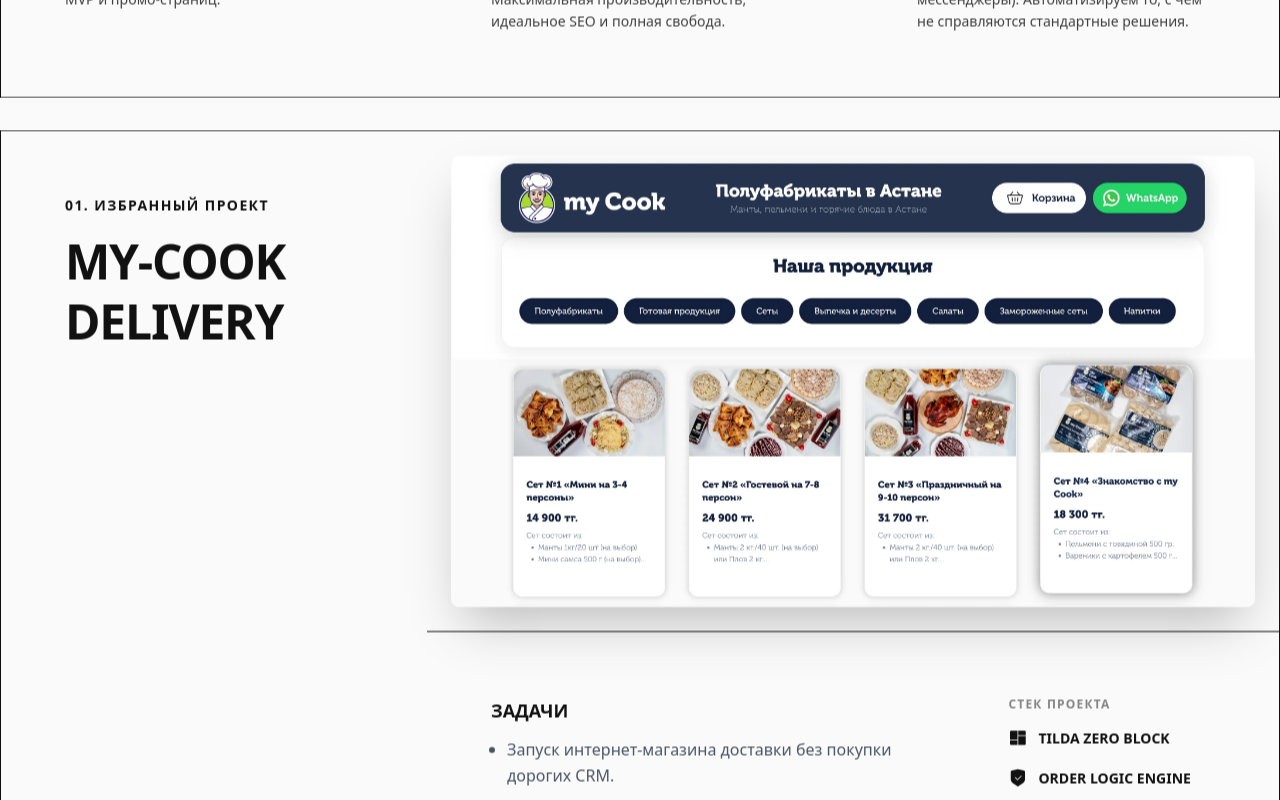
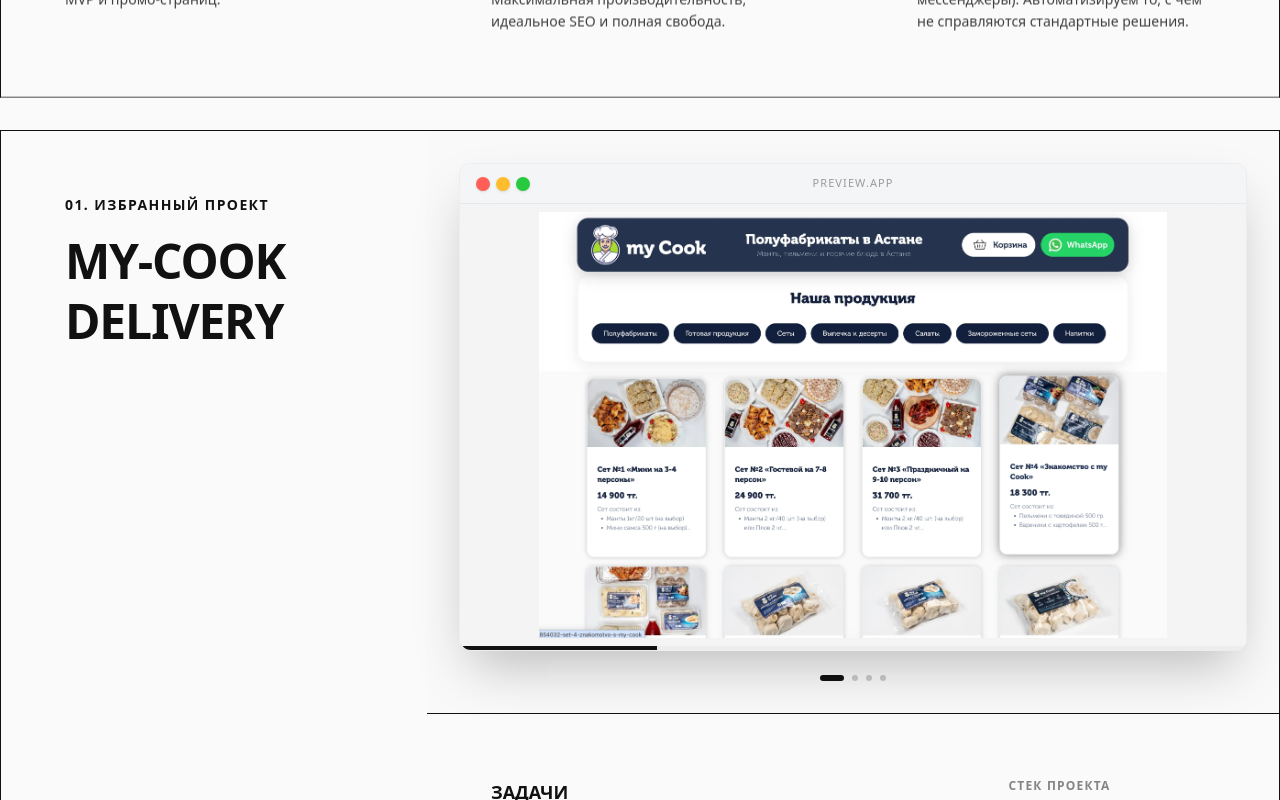
Before and after one commit to abzalt1/abzalt1.github.io, a Next.js app: page / in a window 1280 px wide. Shown: the part 1180-1980 px from the top of the page. Built offline with nearby package versions, Linux system fonts and the light colour scheme.

Commit message:
feat: enhance project screenshot viewer with macOS window frame and manual controls

```diff
--- a/src/components/Projects.tsx
+++ b/src/components/Projects.tsx
@@ -16,29 +16,48 @@ interface ProjectCardProps {
 }
 
 const ProjectCard = ({ number, title, category, image, tasks, link, stack, onImageClick, status }: ProjectCardProps) => {
-    const cardRef = useRef<HTMLDivElement>(null);
     const [currentImageIndex, setCurrentImageIndex] = useState(0);
     const [isHovered, setIsHovered] = useState(false);
+    const [isAutoPlaying, setIsAutoPlaying] = useState(true);
 
     const images = Array.isArray(image) ? image : (image ? [image] : []);
 
     useEffect(() => {
         let interval: NodeJS.Timeout;
-        if (isHovered && images.length > 1) {
+        if (isHovered && isAutoPlaying && images.length > 1) {
             interval = setInterval(() => {
                 setCurrentImageIndex((prev) => (prev + 1) % images.length);
-            }, 2000);
-        } else {
-            setCurrentImageIndex(0);
+            }, 3000);
         }
         return () => clearInterval(interval);
-    }, [isHovered, images.length]);
+    }, [isHovered, isAutoPlaying, images.length]);
+
+    const handlePrev = (e: React.MouseEvent) => {
+        e.stopPropagation();
+        setIsAutoPlaying(false);
+        setCurrentImageIndex((prev) => (prev - 1 + images.length) % images.length);
+    };
+
+    const handleNext = (e: React.MouseEvent) => {
+        e.stopPropagation();
+        setIsAutoPlaying(false);
+        setCurrentImageIndex((prev) => (prev + 1) % images.length);
+    };
+
+    const goToImage = (e: React.MouseEvent, idx: number) => {
+        e.stopPropagation();
+        setIsAutoPlaying(false);
+        setCurrentImageIndex(idx);
+    };
 
     return (
         <div
             className={`grid grid-cols-1 md:grid-cols-12 gap-0 grid-border bg-white dark:bg-black overflow-hidden ${status ? 'opacity-60 hover:opacity-100 duration-500' : ''}`}
             onMouseEnter={() => setIsHovered(true)}
-            onMouseLeave={() => setIsHovered(false)}
+            onMouseLeave={() => {
+                setIsHovered(false);
+                setIsAutoPlaying(true);
+            }}
         >
             <div className="md:col-span-4 p-8 md:p-16 border-b-grid md:border-b-0 md:border-r-grid flex flex-col justify-between">
                 <div>
@@ -56,20 +75,88 @@ const ProjectCard = ({ number, title, category, image, tasks, link, stack, onIma
             <div className="md:col-span-8 p-0 flex flex-col">
                 {images.length > 0 ? (
                     <>
-                        <div className="p-4 md:p-6 border-b-grid">
-                            <div className="aspect-video overflow-hidden relative rounded-lg border border-white/10 shadow-2xl">
+                        <div className="p-4 md:p-8 flex flex-col gap-4 border-b-grid bg-gray-50/50 dark:bg-zinc-900/20">
+                            {/* macOS Window Frame */}
+                            <div className="relative group w-full max-w-4xl mx-auto flex flex-col rounded-xl overflow-hidden border border-black/5 dark:border-white/10 shadow-2xl transition-all duration-500 ease-in-out bg-white dark:bg-black">
+                                {/* Chrome Bar */}
+                                <div className="h-10 bg-gray-100/80 dark:bg-zinc-800/80 backdrop-blur-md flex items-center px-4 gap-2 border-b border-black/5 dark:border-white/5 relative z-20">
+                                    <div className="flex gap-1.5">
+                                        <div className="w-3.5 h-3.5 rounded-full bg-[#ff5f56] shadow-sm"></div>
+                                        <div className="w-3.5 h-3.5 rounded-full bg-[#ffbd2e] shadow-sm"></div>
+                                        <div className="w-3.5 h-3.5 rounded-full bg-[#27c93f] shadow-sm"></div>
+                                    </div>
+                                    <div className="absolute left-1/2 -translate-x-1/2 text-[11px] font-medium opacity-40 uppercase tracking-widest pointer-events-none hidden sm:block">
+                                        Preview.app
+                                    </div>
+                                </div>
+
+                                {/* Content Area with dynamic transition */}
+                                <div className="relative aspect-video overflow-hidden bg-zinc-100 dark:bg-zinc-900 flex items-center justify-center transition-all duration-700">
                                     {images.map((img, idx) => (
+                                        <div
+                                            key={idx}
+                                            className={`absolute inset-0 transition-all duration-700 ease-in-out ${idx === currentImageIndex ? 'opacity-100 scale-100 z-10' : 'opacity-0 scale-95 z-0'
+                                                }`}
+                                        >
                                             <Image
-                                        key={idx}
                                                 src={img}
                                                 alt="Website screenshot"
                                                 fill
-                                        className={`object-cover object-top cursor-zoom-in transition-opacity duration-1000 ${idx === currentImageIndex ? 'opacity-100 z-10' : 'opacity-0 z-0'}`}
+                                                className="object-contain p-2 cursor-zoom-in"
                                                 onClick={() => onImageClick(img)}
+                                                priority={idx === 0}
+                                            />
+                                        </div>
+                                    ))}
+
+                                    {/* Navigation Arrows */}
+                                    {images.length > 1 && (
+                                        <>
+                                            <button
+                                                onClick={handlePrev}
+                                                className="absolute left-4 top-1/2 -translate-y-1/2 z-30 p-2 rounded-full bg-black/10 hover:bg-black/20 dark:bg-white/10 dark:hover:bg-white/20 backdrop-blur-sm opacity-0 group-hover:opacity-100 transition-all duration-300 transform -translate-x-2 group-hover:translate-x-0"
+                                                aria-label="Previous image"
+                                            >
+                                                <i className="ri-arrow-left-s-line text-xl"></i>
+                                            </button>
+                                            <button
+                                                onClick={handleNext}
+                                                className="absolute right-4 top-1/2 -translate-y-1/2 z-30 p-2 rounded-full bg-black/10 hover:bg-black/20 dark:bg-white/10 dark:hover:bg-white/20 backdrop-blur-sm opacity-0 group-hover:opacity-100 transition-all duration-300 transform translate-x-2 group-hover:translate-x-0"
+                                                aria-label="Next image"
+                                            >
+                                                <i className="ri-arrow-right-s-line text-xl"></i>
+                                            </button>
+                                        </>
+                                    )}
+                                </div>
+
+                                {/* Status bar / Pagination */}
+                                <div className="h-1 bg-black/5 dark:bg-white/5 w-full relative overflow-hidden">
+                                    <div
+                                        className="absolute top-0 left-0 h-full bg-black dark:bg-white transition-all duration-500 ease-out"
+                                        style={{ width: `${((currentImageIndex + 1) / images.length) * 100}%` }}
+                                    ></div>
+                                </div>
+                            </div>
+
+                            {/* Dot Pagination Below Container */}
+                            {images.length > 1 && (
+                                <div className="flex justify-center gap-2 mt-2">
+                                    {images.map((_, idx) => (
+                                        <button
+                                            key={idx}
+                                            onClick={(e) => goToImage(e, idx)}
+                                            className={`w-1.5 h-1.5 rounded-full transition-all duration-300 ${idx === currentImageIndex
+                                                ? 'bg-black dark:bg-white w-6'
+                                                : 'bg-black/20 dark:bg-white/20 hover:bg-black/40 dark:hover:bg-white/40'
+                                            }`}
+                                            aria-label={`Go to image ${idx + 1}`}
                                         />
                                     ))}
                                 </div>
+                            )}
                         </div>
+
                         <div className="p-8 md:p-16 flex flex-col md:flex-row gap-10 justify-between items-start">
                             <div className="max-w-md">
                                 <h4 className="text-lg font-bold uppercase mb-3">Задачи</h4>
```
Lines whose indentation alone changed are shown as unchanged.
